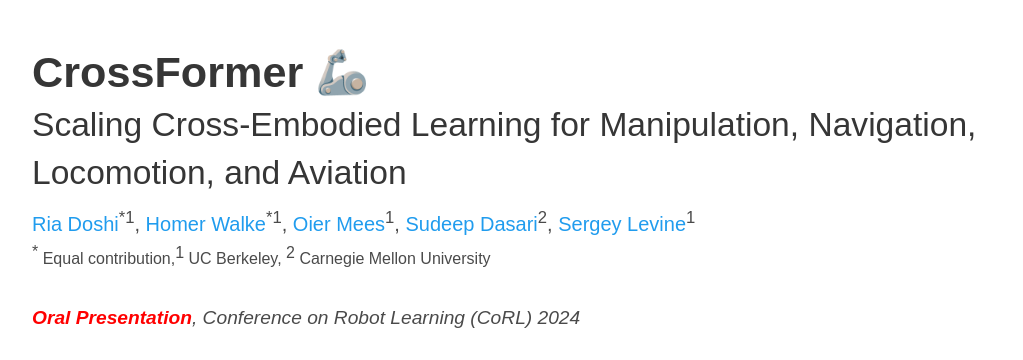
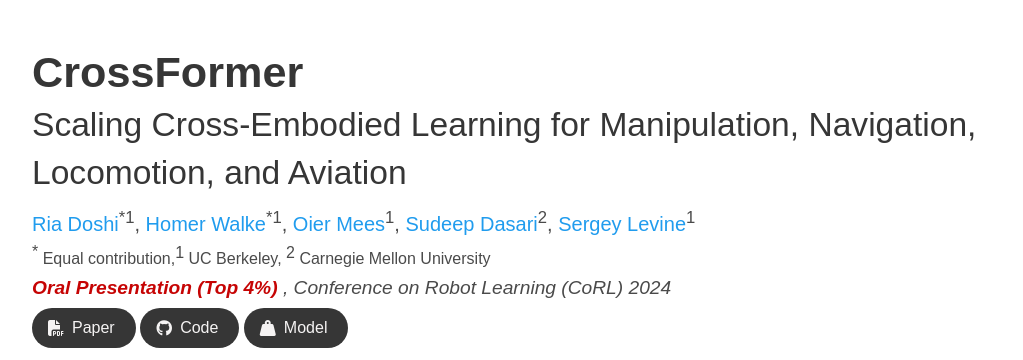
Before and after one commit to crossformer-model/crossformer-model.github.io, a plain HTML site: page index.html in a window 1280 px wide. Shown: the top 360 px of the page, without its empty margins (128-1151 px from the left). Drawn offline with nearby package versions, Linux system fonts and the light colour scheme; some icons are missing; a web font is replaced by a local one.

Commit message:
Update index.html

```diff
--- a/index.html
+++ b/index.html
@@ -43,7 +43,7 @@
       <div class="columns is-centered">
         <div class="column ">
           <h1 class="title is-1 publication-title" style="font-weight:50%">
-            CrossFormer 🦾
+            CrossFormer
             <br>
             <span style="font-size:2.1rem; font-weight:6">Scaling Cross-Embodied Learning for Manipulation, Navigation, Locomotion, and Aviation</span>
           </h1>
@@ -69,10 +69,9 @@
           <!-- <div class="column"> -->
             <br>
             <span class="author-block"><sup><font size="-0.4">* </sup>Equal contribution,<sup><font size="-0.4">1 </sup>UC Berkeley</font>, <sup><font size="-0.4">2 </sup>Carnegie Mellon University</font></span>
-            <br><br>
-            <span class="author-block" style="font-size:1.2rem; font-style:italic"><b style="color:red">Oral Presentation</b>, Conference on Robot Learning (CoRL) 2024</span>
-
-            <br> <br>
+            <br>
+            <span class="author-block" style="font-size:1.2rem; font-style:italic"><b style="color:#c60404">Oral Presentation (Top 4%) </b>, Conference on Robot Learning (CoRL) 2024</span>
+            <br>
             <!-- <br><br> -->
             <div class="publication-links">
               <!-- PDF Link. -->
```
